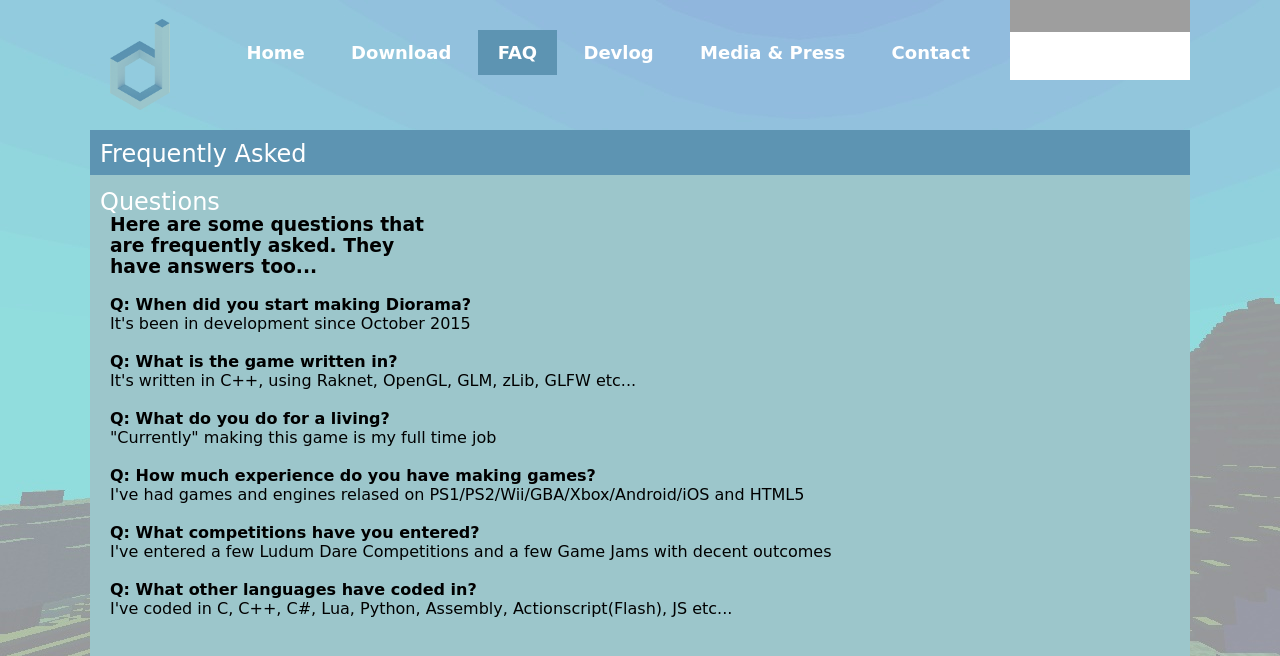
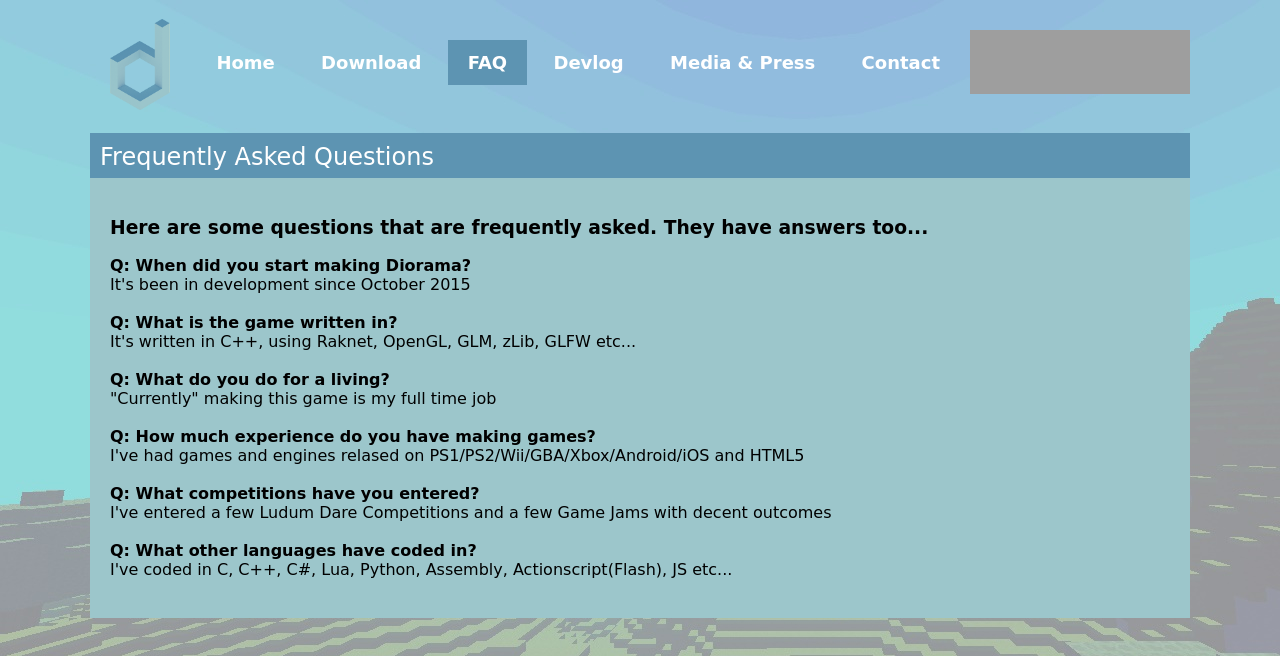
Before and after one commit to robertswan/diorama-www, a PHP site: page /faq.php in a window 1280 px wide. Shown: the top 656 px of the page. Run offline with PHP 8.4, Linux system fonts and the light colour scheme; some web fonts are replaced; grey boxes are pictures that could not be loaded.

Commit message:
fixed and recoloured the twitch log. broken on mobile (it covers menu button)

```diff
--- a/css/master.css
+++ b/css/master.css
@@ -79,29 +79,26 @@ html, body {
 
 /*==============TWITCH STATUS==============*/
 #twitch-status {
-  width: 180px;
-  height: 60px;
 
-  position: relative;
-  top: -55px;
-  right: -200px;
+    padding-left: 10px;
+    width: 220px;
+    height: 64px;
 
-  float:right;
-
-  background: white;
+    padding-top: 30px;
+    float:right;
 }
 
 /*==============NAVIGATION==============*/
 
+#header-logo
+{
+    display: inline-block;
+}
+
 #nav-wrap {
-  position: relative;
-  top: -100px;
-  right: 200px;
 
-  float: right;
-
-  /*Font Stuff*/
-  /*font-family: 'Baloo Da', cursive;*/
+    padding-top: 40px;
+    float: right;
 
   font-size: 18px;
   font-weight: bold;
@@ -746,12 +743,12 @@ a, .social-link:visited, .social-link:active {
         position: relative;
     }
 
-    iframe {
+/*    iframe {
       position: relative;
       top: -60px;
       z-index: 1;
     }
-
+*/
     #trailer-img {
       position: relative;
       top: -60px;
--- a/includes/header.php
+++ b/includes/header.php
@@ -10,11 +10,14 @@
 
 
 <header id="main-header">
-  <div>
+  <div id="header-logo">
     <a href="index.php">
       <div id="logo"></div>
     </a>
   </div>
+
+    <div id="twitch-status"><iframe src="http://streambadge.com/twitch/custom/ffffff/000000/5D94B2/robtheswan/" style="border:none;height:64px;width:100%"></iframe></div>
+    <!-- <div id="twitch-status"><iframe src="http://streambadge.com/twitch/robtheswan/" style="border:none;width:100%"></iframe></div> -->
 
   <div id="nav-wrap">
     <nav id="nav">
@@ -26,9 +29,6 @@
         <a href="contact.php"><li           class=<?php getHeaderClass("contact");?>>Contact</li></a>
     </nav>
 
-    <div id="twitch-status">
-      <iframe src="http://streambadge.com/twitch/light/robtheswan/" style="border:none;width:100%; height:4em;"></iframe>
-    </div>
   </div>
 
   <div id="nav-mobile">
```
